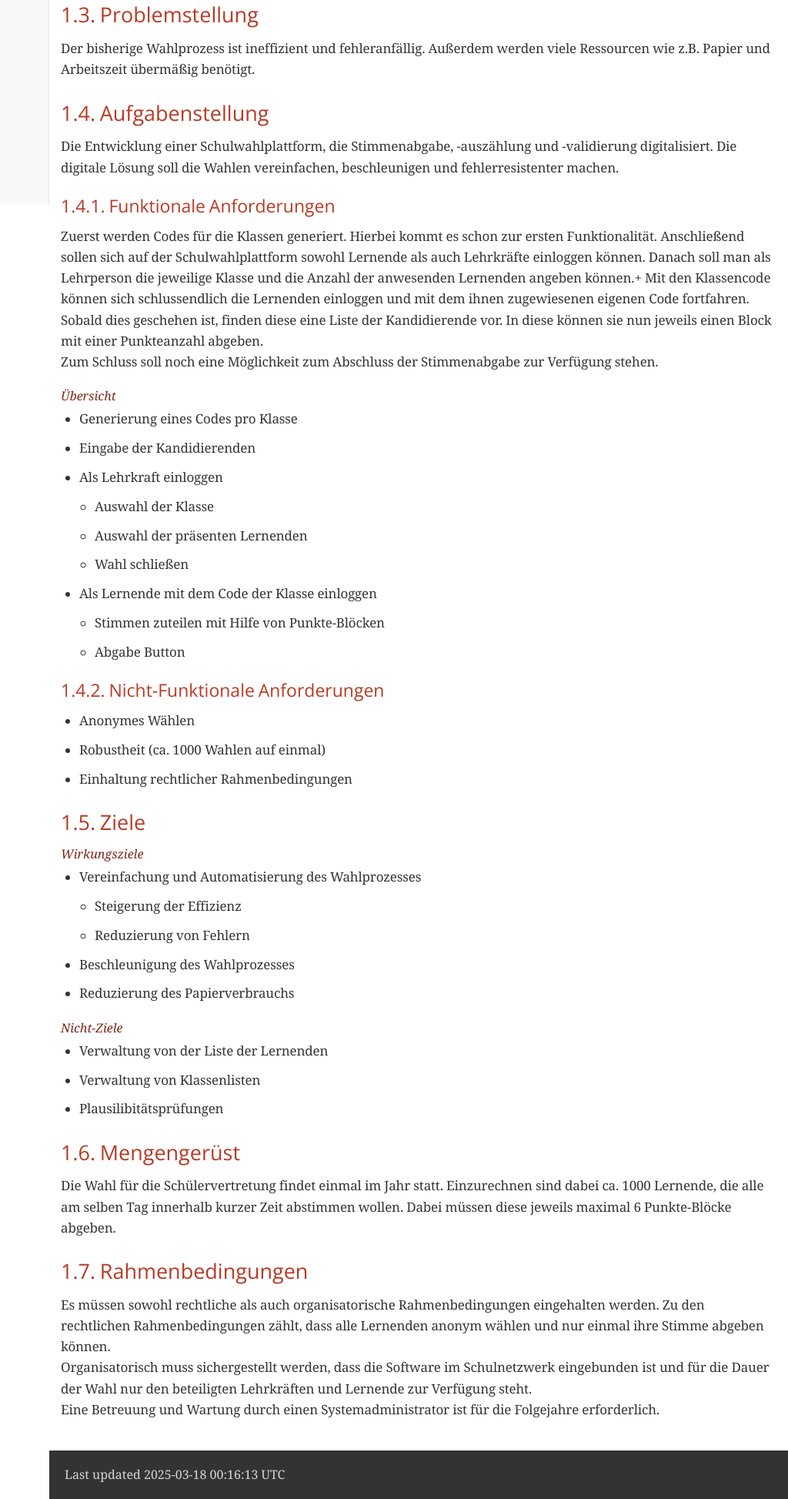
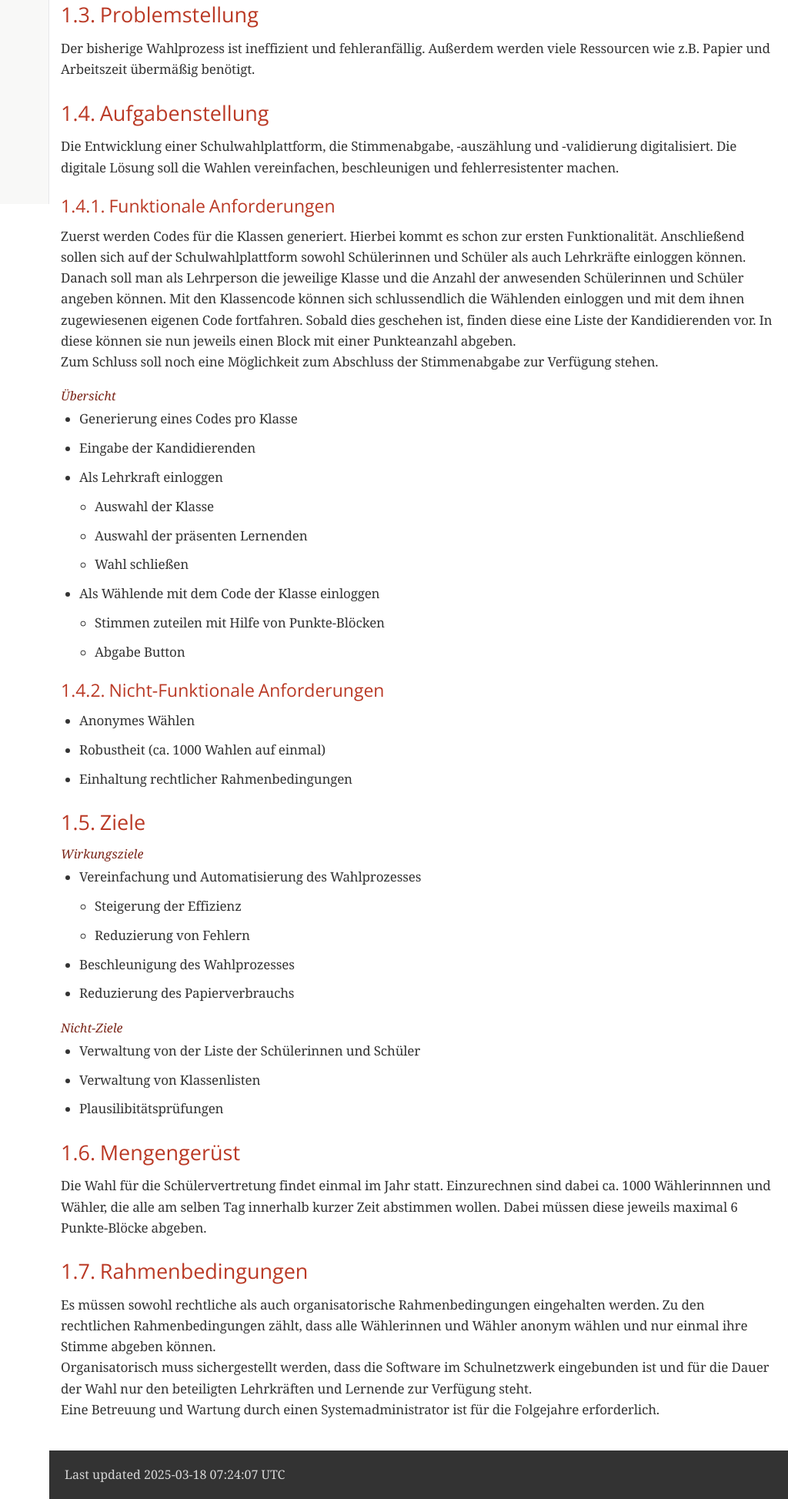
Before and after one commit to 2425-3ahif-syp/02-projekte-digitale-schulwahl, a plain HTML site: page pflichtenheft.html in a window 1280 px wide. Shown: the part 535-2482 px from the top of the page at 77% size, without its empty margins (256-1280 px from the left). Drawn offline with nearby package versions, Linux system fonts and the light colour scheme; a web font is replaced by a local one.

Commit message:
Deploying to gh-pages from @ 2425-3ahif-syp/02-projekte-digitale-schulwahl@7eeec0c2938f2086e53fe05d033ecf6a9cb4ea6a 🚀

```diff
--- a/pflichtenheft.html
+++ b/pflichtenheft.html
@@ -476,7 +476,7 @@ body.book #toc,body.book #preamble,body.book h1.sect0,body.book .sect1>h2{page-b
 <div class="sect2">
 <h3 id="_ausgangssituation"><a class="anchor" href="#_ausgangssituation"></a>1.1. Ausgangssituation</h3>
 <div class="paragraph">
-<p>Die HTL Leonding ist eine höhere technische Lehranstalt (HTL) in Leonding, Oberösterreich mit etwa 1000 Schülerinnen und Schülern.
+<p>Die HTL Leonding ist eine höhere technische Lehranstalt in Leonding, Oberösterreich mit etwa 1000 Schülerinnen und Schülern.
 Sie bietet Ausbildungen in verschiedenen Fachrichtungen wie Informatik, Medientechnik, Elektronik und Medizintechnik an.</p>
 </div>
 </div>
@@ -503,9 +503,10 @@ Die digitale Lösung soll die Wahlen vereinfachen, beschleunigen und fehlerresis
 <div class="sect3">
 <h4 id="_funktionale_anforderungen"><a class="anchor" href="#_funktionale_anforderungen"></a>1.4.1. Funktionale Anforderungen</h4>
 <div class="paragraph">
-<p>Zuerst werden Codes für die Klassen generiert. Hierbei kommt es schon zur ersten Funktionalität. Anschließend sollen sich auf der Schulwahlplattform sowohl Lernende als auch Lehrkräfte einloggen können.
-Danach soll man als Lehrperson die jeweilige Klasse und die Anzahl der anwesenden Lernenden angeben können.+
-Mit den Klassencode können sich schlussendlich die Lernenden einloggen und mit dem ihnen zugewiesenen eigenen Code fortfahren. Sobald dies geschehen ist, finden diese eine Liste der Kandidierende vor.
+<p>Zuerst werden Codes für die Klassen generiert. Hierbei kommt es schon zur ersten Funktionalität. Anschließend sollen sich auf der Schulwahlplattform sowohl Schülerinnen und Schüler als auch Lehrkräfte einloggen können.
+Danach soll man als Lehrperson die jeweilige Klasse und die Anzahl der anwesenden Schülerinnen und Schüler angeben können.
+Mit den Klassencode können sich schlussendlich die Wählenden einloggen und mit dem ihnen zugewiesenen eigenen Code fortfahren.
+Sobald dies geschehen ist, finden diese eine Liste der Kandidierenden vor.
 In diese können sie nun jeweils einen Block mit einer Punkteanzahl abgeben.<br>
 Zum Schluss soll noch eine Möglichkeit zum Abschluss der Stimmenabgabe zur Verfügung stehen.</p>
 </div>
@@ -535,7 +536,7 @@ Zum Schluss soll noch eine Möglichkeit zum Abschluss der Stimmenabgabe zur Verf
 </div>
 </li>
 <li>
-<p>Als Lernende mit dem Code der Klasse einloggen</p>
+<p>Als Wählende mit dem Code der Klasse einloggen</p>
 <div class="ulist">
 <ul>
 <li>
@@ -597,7 +598,7 @@ Zum Schluss soll noch eine Möglichkeit zum Abschluss der Stimmenabgabe zur Verf
 <div class="title">Nicht-Ziele</div>
 <ul>
 <li>
-<p>Verwaltung von der Liste der Lernenden</p>
+<p>Verwaltung von der Liste der Schülerinnen und Schüler</p>
 </li>
 <li>
 <p>Verwaltung von Klassenlisten</p>
@@ -612,7 +613,7 @@ Zum Schluss soll noch eine Möglichkeit zum Abschluss der Stimmenabgabe zur Verf
 <h3 id="_mengengerüst"><a class="anchor" href="#_mengengerüst"></a>1.6. Mengengerüst</h3>
 <div class="paragraph">
 <p>Die Wahl für die Schülervertretung findet einmal im Jahr statt.
-Einzurechnen sind dabei ca. 1000 Lernende, die alle am selben Tag innerhalb kurzer Zeit abstimmen wollen. Dabei müssen diese
+Einzurechnen sind dabei ca. 1000 Wählerinnnen und Wähler, die alle am selben Tag innerhalb kurzer Zeit abstimmen wollen. Dabei müssen diese
 jeweils maximal 6 Punkte-Blöcke abgeben.</p>
 </div>
 </div>
@@ -620,7 +621,7 @@ jeweils maximal 6 Punkte-Blöcke abgeben.</p>
 <h3 id="_rahmenbedingungen"><a class="anchor" href="#_rahmenbedingungen"></a>1.7. Rahmenbedingungen</h3>
 <div class="paragraph">
 <p>Es müssen sowohl rechtliche als auch organisatorische Rahmenbedingungen eingehalten werden. Zu den rechtlichen Rahmenbedingungen zählt,
-dass alle Lernenden anonym wählen und nur einmal ihre Stimme abgeben können.<br>
+dass alle Wählerinnen und Wähler anonym wählen und nur einmal ihre Stimme abgeben können.<br>
 Organisatorisch muss sichergestellt werden, dass die Software im Schulnetzwerk eingebunden ist und für die Dauer der Wahl nur den beteiligten
 Lehrkräften und Lernende zur Verfügung steht.<br>
 Eine Betreuung und Wartung durch einen Systemadministrator ist für die Folgejahre erforderlich.</p>
@@ -631,7 +632,7 @@ Eine Betreuung und Wartung durch einen Systemadministrator ist für die Folgejah
 </div>
 <div id="footer">
 <div id="footer-text">
-Last updated 2025-03-18 00:16:13 UTC
+Last updated 2025-03-18 07:24:07 UTC
 </div>
 </div>
 </body>
```
Also changed, not shown: index.html (+1 -1 lines), minutes-of-meeting.html (+1 -1 lines), projektauftrag.html (+1 -1 lines), sysspec.html (+1 -1 lines), wireframes.html (+1 -1 lines).
